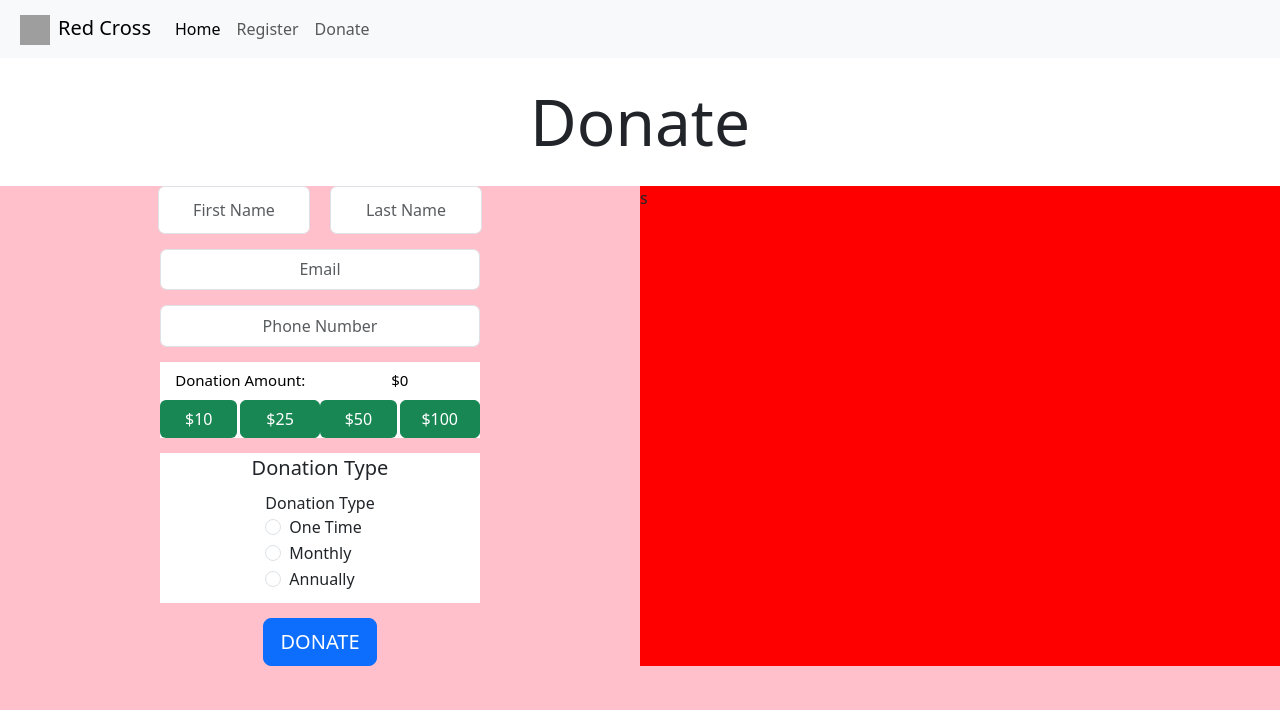
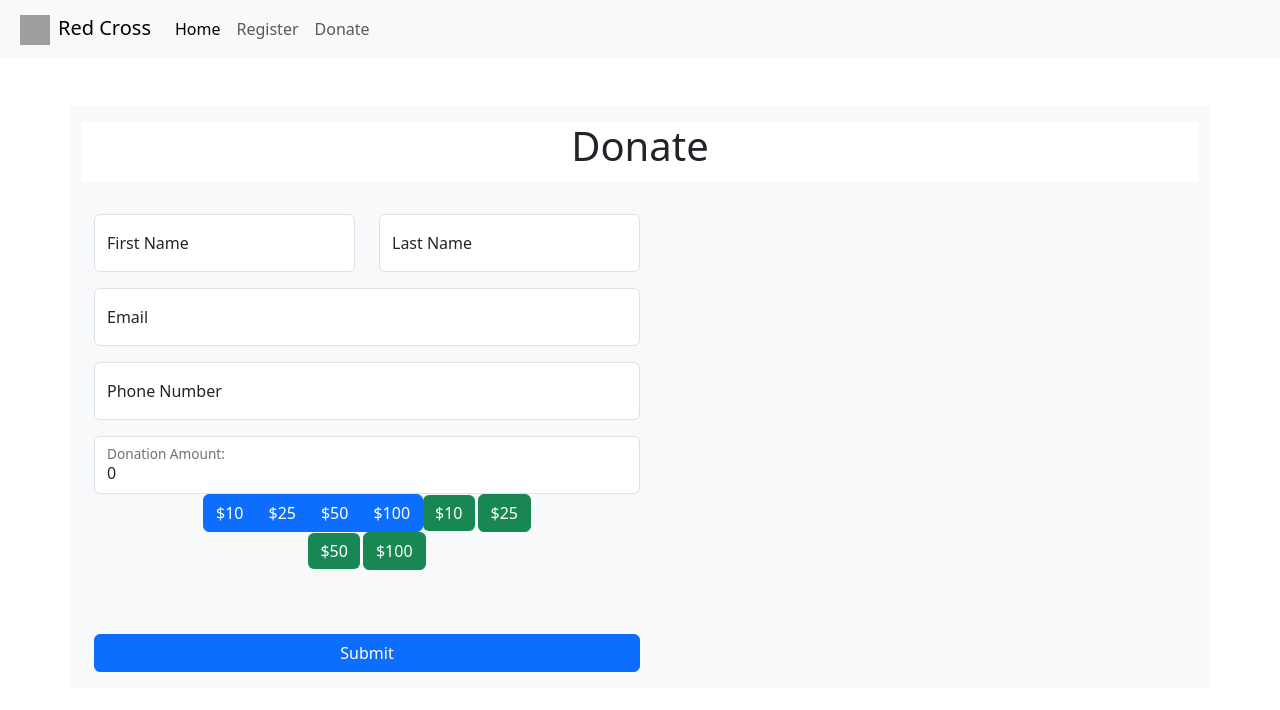
Before and after one commit to TheSilentIce/FBLA-Regional-2023, a React (Vite) app in the folder redcross-website/: page /donate in a window 1280 px wide. Shown: the top 710 px of the page. Built offline with nearby package versions, Linux system fonts and the light colour scheme; grey boxes are pictures that could not be loaded.

Commit message:
Update Donate page

```diff
--- a/redcross-website/src/App.tsx
+++ b/redcross-website/src/App.tsx
@@ -3,7 +3,7 @@ import { Route, Routes } from "react-router-dom";
 import { Home } from "./pages/Home";
 import { Register } from "./pages/Register";
 import Navbar from "./components/Navbar";
-import Donate from "./pages/Donate";
+import { Donate } from "./pages/Donate";
 
 function App() {
   return (
--- /dev/null
+++ b/redcross-website/src/components/GroupedButtons.tsx
@@ -0,0 +1,17 @@
+interface GroupedButtonsProps {
+  options: string[];
+}
+
+function GroupedButtons(properties: GroupedButtonsProps) {
+  return (
+    <div className="btn-group">
+      {properties.options.map((optionValue, index) => (
+        <button type="button" className="btn btn-primary" key={index}>
+          {optionValue}
+        </button>
+      ))}
+    </div>
+  );
+}
+
+export default GroupedButtons;
--- a/redcross-website/src/components/ShortInput.tsx
+++ b/redcross-website/src/components/ShortInput.tsx
@@ -2,19 +2,22 @@ interface ShortInputProps {
 	name: string;
 	id: string;
 	autocomplete: string;
+	value?: any;
 }
 
 function ShortInput(properties: ShortInputProps) {
 	return (
 		<>
 			<div className="form-floating">
+
 				<input
 					type="text"
 					className="form-control"
 					id={properties.id}
 					placeholder={properties.name}
 					autoComplete={properties.autocomplete}
-				></input>
+					value={properties.value}
+				/>
 				<label
 					htmlFor={properties.id}
 					className="text-center form-label"
--- a/redcross-website/src/pages/Donate.tsx
+++ b/redcross-website/src/pages/Donate.tsx
@@ -1,19 +1,11 @@
-import { Button, FormGroup, Input, Label } from "reactstrap";
-import "../styles/Donate.css";
-import React from "react";
+import { Button, ButtonGroup } from "reactstrap";
+import ShortInput from "../components/ShortInput";
+import SubmitButton from "../components/SubmitButton";
 import { useState } from "react";
-import RadioInput from "../components/RadioInput";
+import GroupedButtons from "../components/GroupedButtons";
 
-function Donate() {
+export function Donate() {
   const [amount, setAmount] = useState<number>(0.0);
-
-  const firstItem = {
-    display: "flex",
-    justifyContent: "space-between",
-    gap: "20px",
-    marginLeft: "2rem",
-    marginRight: "2rem",
-  };
 
   const buttonLeft = {
     gridColumn: "1",
@@ -33,20 +25,50 @@ function Donate() {
 
   return (
     <>
-      <div className="donate-banner">Donate</div>
-      <div className="main">
-        <div className="left-body">
-          <div className="input-body">
-            <div style={firstItem}>
-              <Input className="text-box-name" placeholder="First Name"></Input>
-              <Input className="text-box-name" placeholder="Last Name"></Input>
+      <div className="pt-5"></div>
+      <div className="container bg-light pt-3">
+        <div className="container bg-white pb-1">
+          <h1 className="d-flex justify-content-center">Donate</h1>
         </div>
-            <Input className="text-box" placeholder="Email"></Input>
-            <Input className="text-box" placeholder="Phone Number"></Input>
-
+        <div className="py-3"></div>
+        <div className="container text-center">
+          <form className="w-50">
+            <div className="row">
+              <div className="col">
+                <ShortInput
+                  name="First Name"
+                  id="firstName"
+                  autocomplete="given-name"
+                />
+              </div>
+              <div className="col">
+                <ShortInput
+                  name="Last Name"
+                  id="lastName"
+                  autocomplete="family-name"
+                />
+              </div>
+            </div>
+            <div className="row pt-3">
+              <div className="col">
+                <ShortInput name="Email" id="email" autocomplete="email" />
+              </div>
+            </div>
+            <div className="row pt-3">
+              <div className="col">
+                <ShortInput
+                  name="Phone Number"
+                  id="phoneNumber"
+                  autocomplete="tel"
+                />
+              </div>
+            </div>
+            <div className="row py-3">
+              <div className="col">
                 <div className="donation-box">
                   <div className="left-donation">
-                <div className="donation-text">Donation Amount:</div>
+                    <ShortInput name="Donation Amount: " id="donation-text" autocomplete="$0.00" value={amount}/>
+                    <GroupedButtons options={["$10", "$25", "$50", "$100"]}/>
                     <Button
                       style={buttonLeft}
                       color="success"
@@ -64,7 +86,6 @@ function Donate() {
                   </div>
 
                   <div className="right-donation">
-                <div className="donation-text">${amount}</div>
                     <Button
                       style={buttonLeft}
                       color="success"
@@ -81,23 +102,16 @@ function Donate() {
                     </Button>
                   </div>
                 </div>
-
-            <div className="donation-type">
-              <div className="donation-type-header">Donation Type</div>
-              <div className="donation-type-options">
-                <RadioInput name="Donation Type" id="donationType" options={["One Time", "Monthly", "Annually"]}/>
               </div>
             </div>
-            <Button color="primary" size="lg">
-              DONATE
-            </Button>
+            <div className="row pb-3 pt-5">
+              <div className="col">
+                <SubmitButton />
               </div>
             </div>
-
-        <div className="right-body">s</div>
+          </form>
+        </div>
       </div>
     </>
   );
 }
-
-export default Donate;
```
Also changed, not shown: redcross-website/src/temp/Donate.tsx (added, +103 -0 lines). Lines whose indentation alone changed are shown as unchanged.
